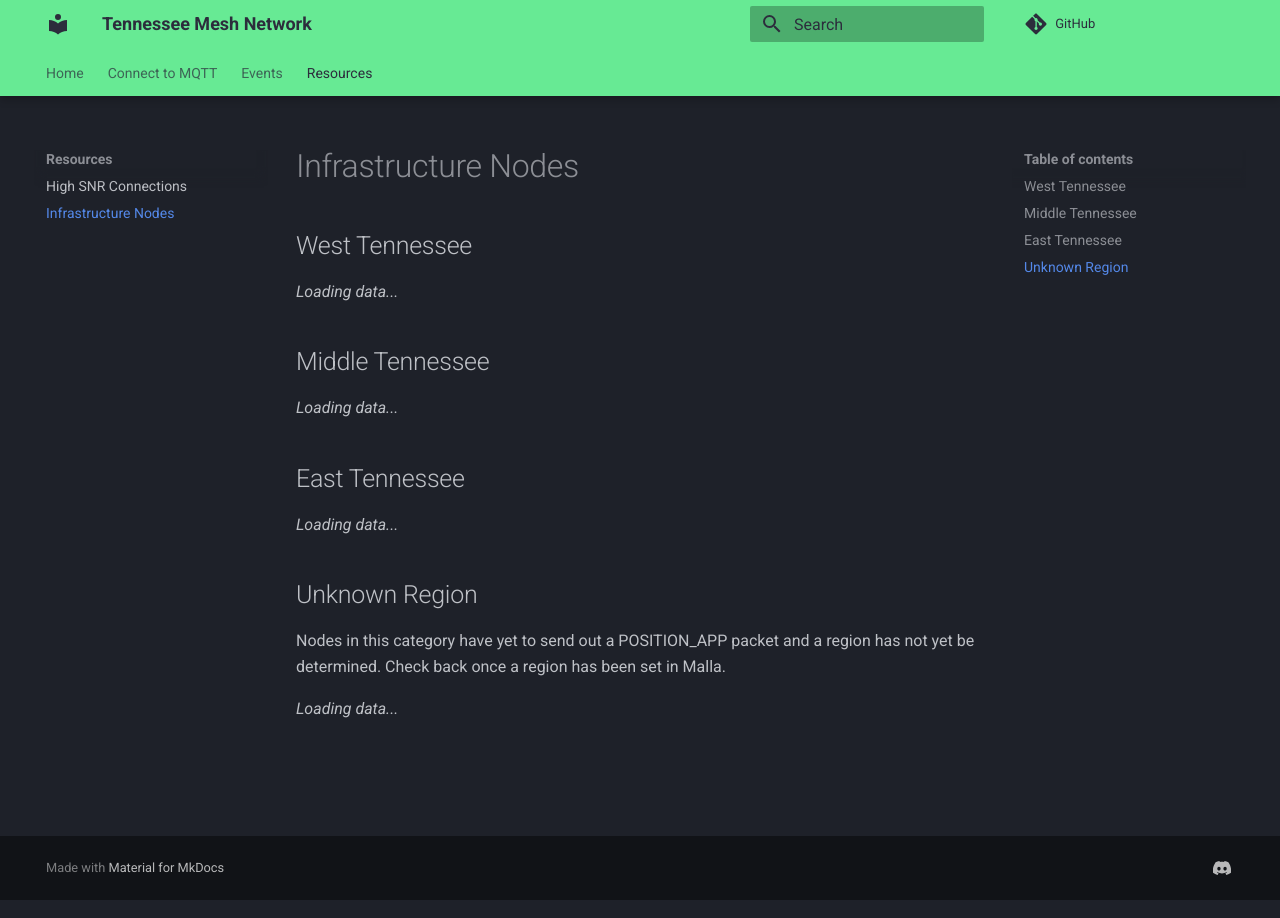
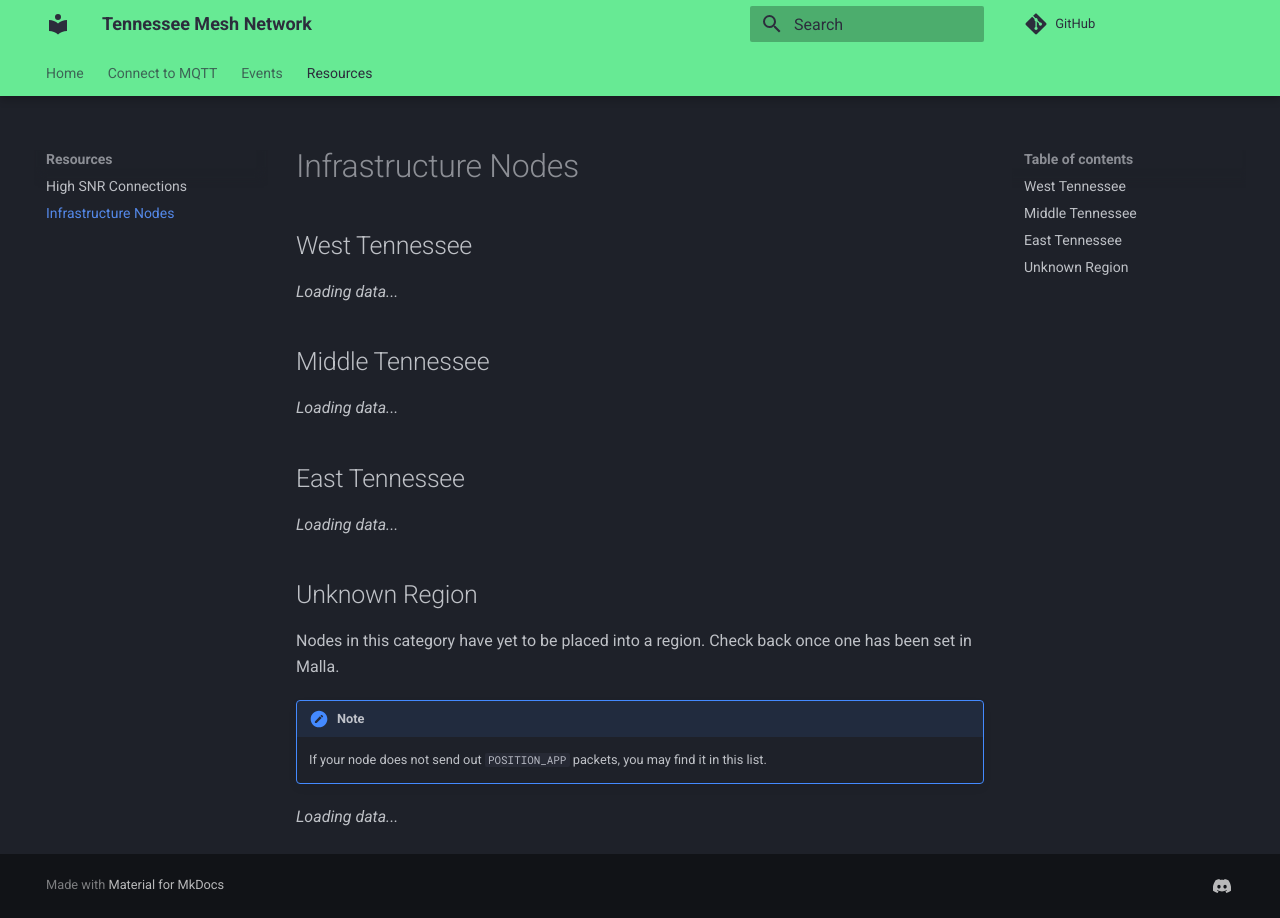
Before and after one commit to tnmesh/homepage, an MkDocs documentation site: the page built from docs/resources/infrastructure-nodes.md, in a window 1280 px wide. Built offline with MkDocs 1.6.1 and Material for MkDocs 9.7.7, drawn with Linux system fonts in a browser that asks for light colours; comment, search, counter and statistics services are not loaded.

Commit message:
fix: show status for infrastructure nodes; better messaging for unknown region list

```diff
--- a/docs/resources/infrastructure-nodes.md
+++ b/docs/resources/infrastructure-nodes.md
@@ -14,7 +14,12 @@
 </div>
 
 ## Unknown Region
-<p>Nodes in this category have yet to send out a POSITION_APP packet and a region has not yet be determined. Check back once a region has been set in Malla.</p>
+<p>Nodes in this category have yet to be placed into a region. Check back once one has been set in Malla.</p>
+
+!!! note
+
+    <p>If your node does not send out `POSITION_APP` packets, you may find it in this list.</p>
+
 <div id="table-infrastructure-node-status-unknown">
     <em>Loading data...</em>
 </div>
--- a/docs/static/js/malla.js
+++ b/docs/static/js/malla.js
@@ -138,10 +138,10 @@
         nodes.forEach((item, index) => {
             let status = '✅';
             // 12 hours without being seen
-            if (item.last_packet_time_diff > 1000 * 60 * 60 * 12) {
+            if (item.last_packet_time_diff > 60 * 60 * 12) {
                 status = '❌';
             // 6 hours without being seen
-            } else if(item.last_packet_time_diff > 1000 * 60 * 60 * 6) {
+            } else if(item.last_packet_time_diff > 60 * 60 * 6) {
                 status = '⚠️';
             }
 
```
